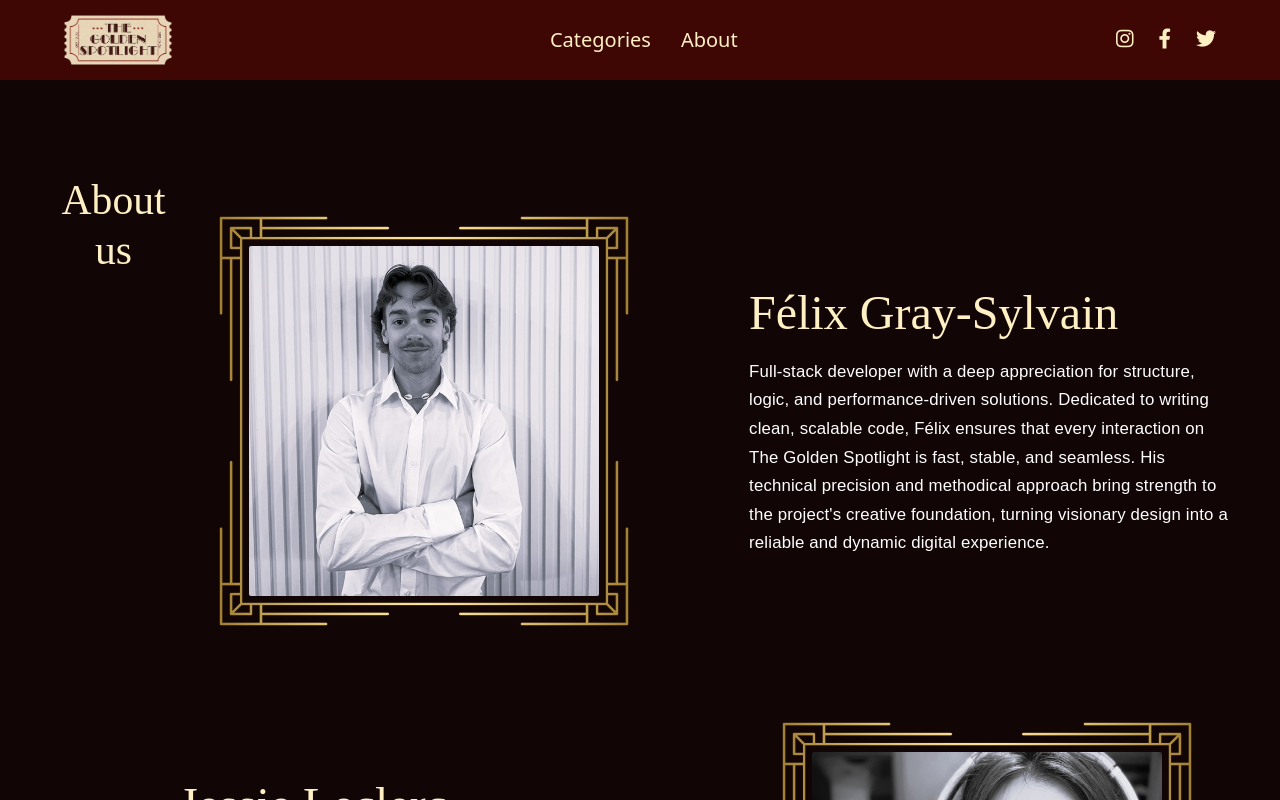
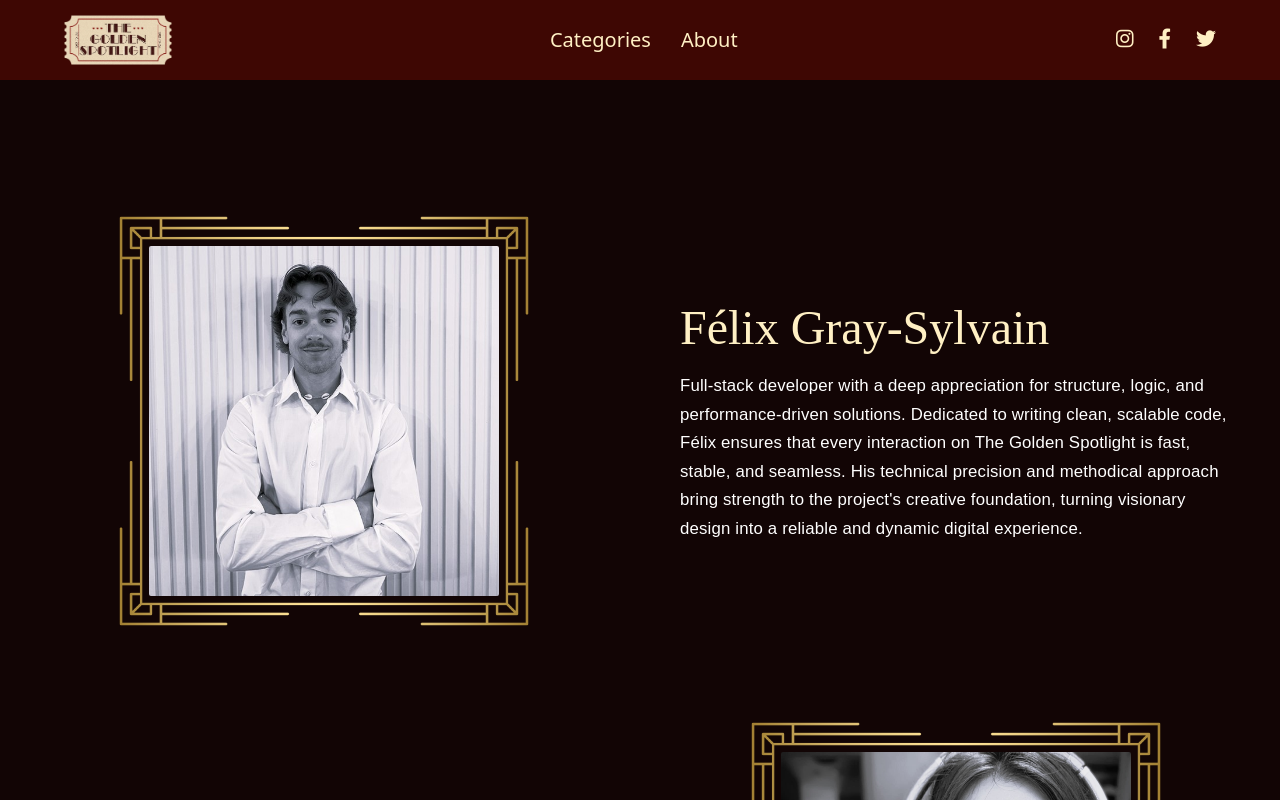
Before and after one commit to felixgs2005/the-golden-spotlight, a React (Vite) app: page /about in a window 1280 px wide. Shown: the top 800 px of the page. Built offline with nearby package versions, Linux system fonts and the light colour scheme; no server answers.

Commit message:
Deleted header for now. To be added later

```diff
--- a/src/pages/about.tsx
+++ b/src/pages/about.tsx
@@ -42,9 +42,9 @@ export default function AboutUs() {
 
   return (
     <main id="main" className="about">
-      <header className="about__header">
+      {/* <header className="about__header">
         <h1 className="about__title">About us</h1>
-      </header>
+      </header> */}
 
       <section className="about__team" aria-label="Team">
         <TeamMember
```
